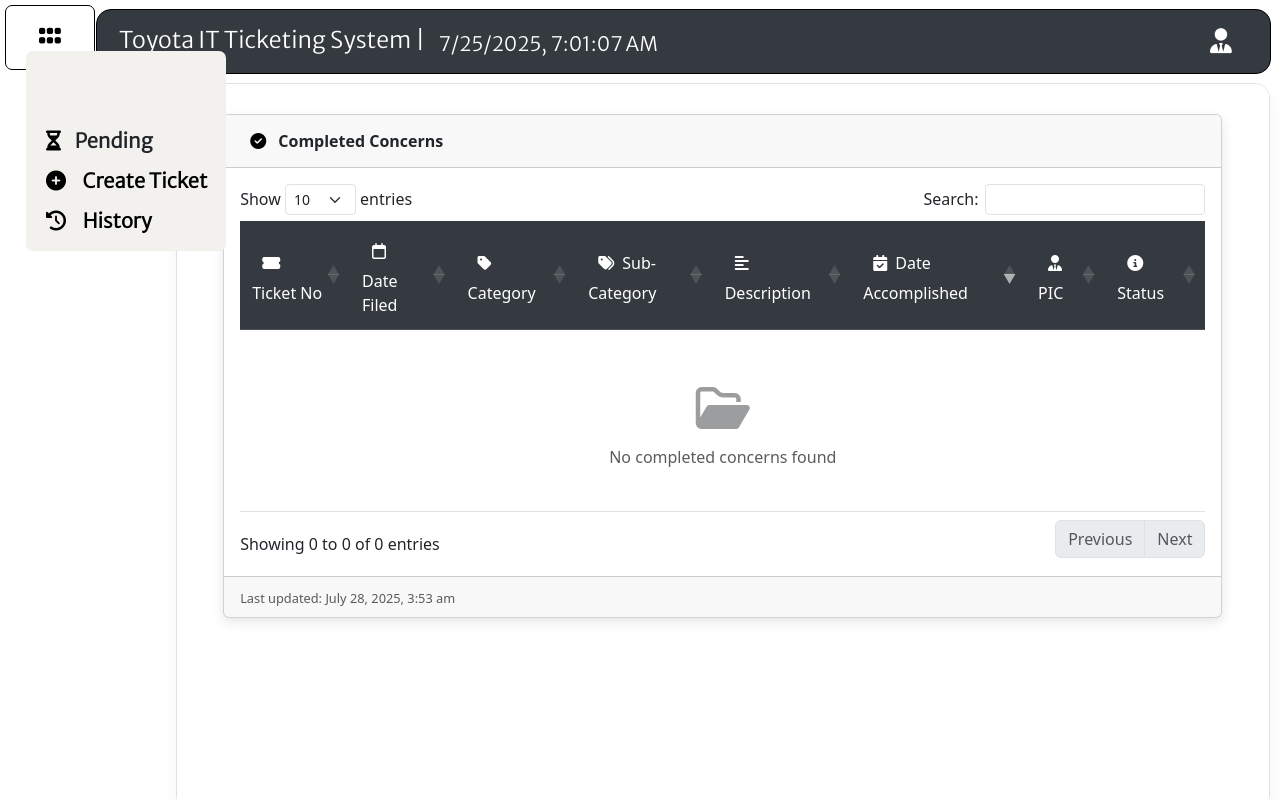
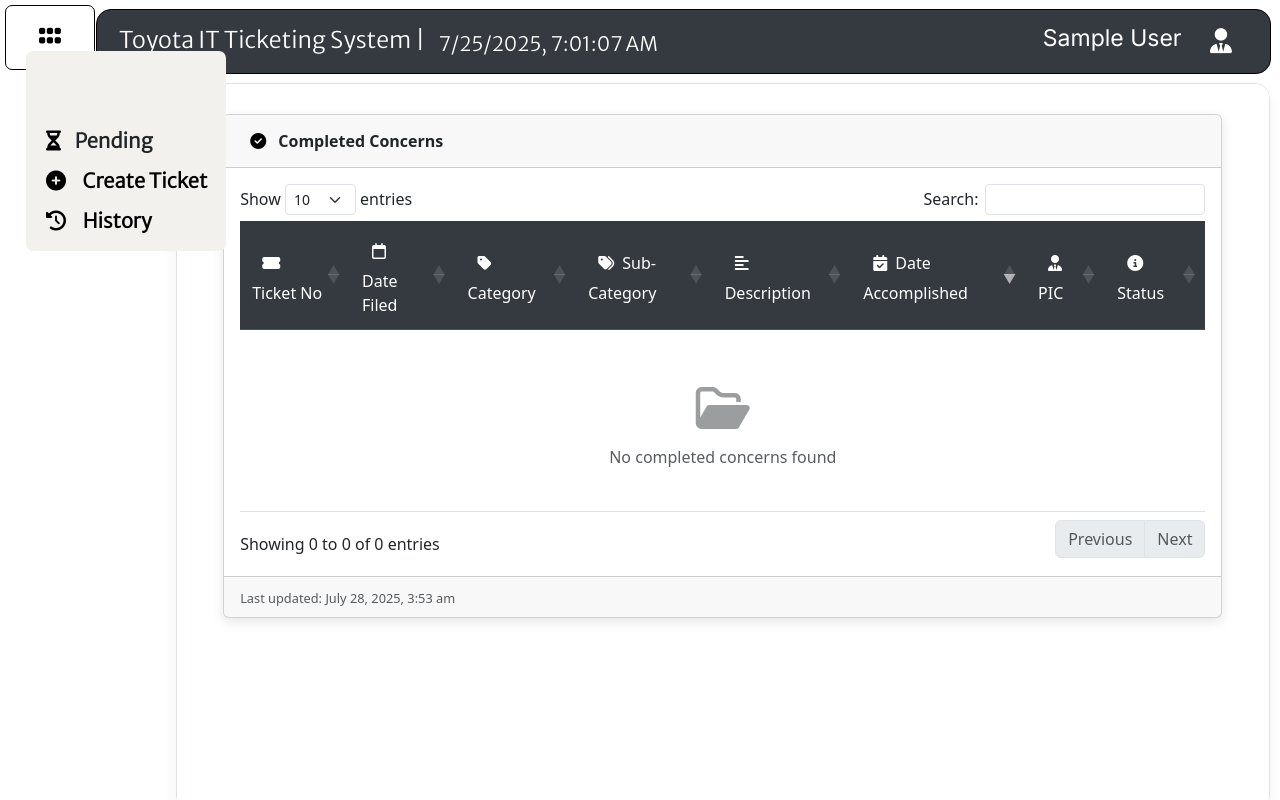
Before and after one commit to Louie-Web-Dev/ticketing-system, a PHP site: page /user/user_history.php in a window 1280 px wide. Run offline with PHP 8.4, Linux system fonts and the light colour scheme; the visitor is signed in with stand-in values (Sample User, id 1); data that the repository does not hold is empty; some libraries are stand-ins or nearby versions; some web fonts are replaced.

Commit message:
name session

```diff
--- a/user/user_nav.php
+++ b/user/user_nav.php
@@ -30,6 +30,7 @@
         integrity="sha256-20nQCchB9co0qIjJZRGuk2/Z9VM+kNiyxNV1lvTlZBo="
         crossorigin=""></script>
     <link rel="icon" type="image/x-icon" href="images/logo2.png">
+    <link href="https://fonts.googleapis.com/css2?family=Inter:wght@400;500;700&display=swap" rel="stylesheet">
 
     <script>
         function logout() {
@@ -56,6 +57,8 @@
         </script>
 
         <div class="navigation">
+
+            <h1 style="display: inline-block;"> <?php echo  $_SESSION['name']; ?></h1>
 
             <a class="button" onclick="logout()">
 
@@ -154,6 +157,10 @@
         @import url(https://fonts.googleapis.com/css?family=Oswald:400);
         @import url('https://fonts.googleapis.com/css2?family=Crimson+Text&family=Merriweather:wght@300&family=Oswald:wght@300;400&family=Rubik&family=Tiro+Tamil&display=swap');
         @import url('https://fonts.googleapis.com/css2?family=Merriweather+Sans:wght@300&display=swap');
+
+        .navigation h1 {
+            font-family: 'Inter', sans-serif;
+        }
 
         .color-bg {
             position: fixed;
```
